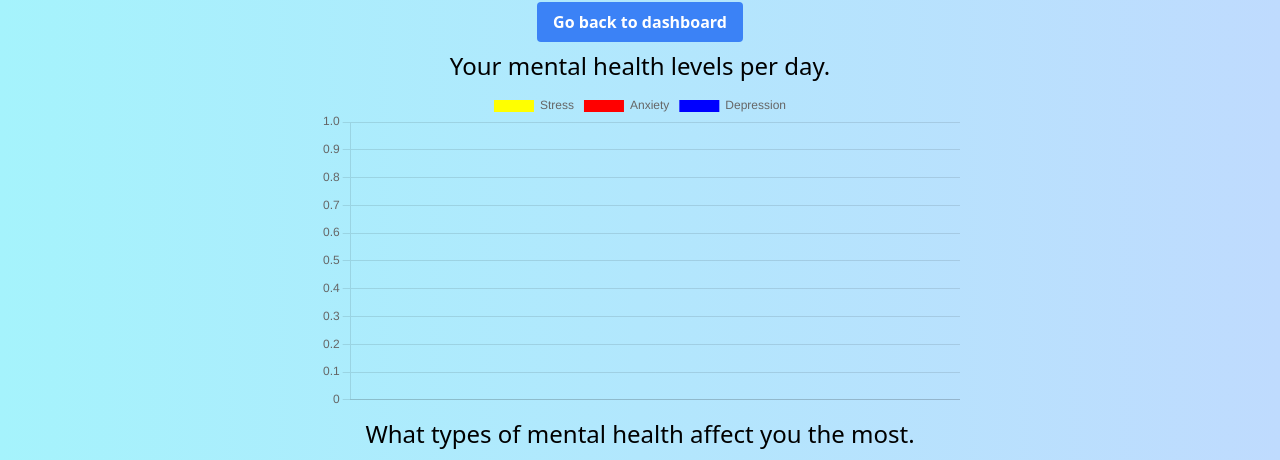
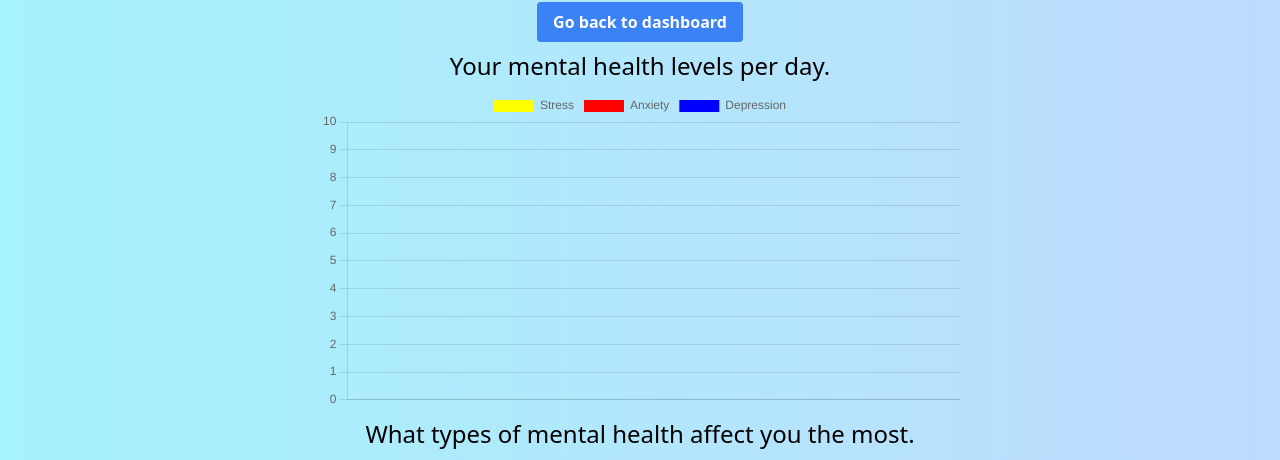
Before and after one commit to Nerds-Who-Code/Mental-Health-Tracker, a React (Create React App) app in the folder client/: page /entry-overview in a window 1280 px wide. Shown: the part 118-578 px from the top of the page. Built offline with nearby package versions, Linux system fonts and the light colour scheme; no server answers.

Commit message:
Y axis with max value at 10

```diff
--- a/client/src/components/EntryOverviewPage.js
+++ b/client/src/components/EntryOverviewPage.js
@@ -130,6 +130,8 @@ export default function EntryOverviewPage() {
     }
   })();
 
+
+
     //The bar chart data that displays in the bar chart
     const barChartLevelsData = {
       labels: entryToChartData.dates,
@@ -154,6 +156,16 @@ export default function EntryOverviewPage() {
         },
       ],
     };
+
+    //The Y Axis of the bar chart fixed at value 10 max
+    const options = {
+      scales: {
+        y: {
+          suggestedMin: 0,
+          suggestedMax: 10
+        }
+      }
+    }
 
     //The pie chart event data that displays in the pie chart
     const pieChartTypeData = {
@@ -205,7 +217,7 @@ export default function EntryOverviewPage() {
               </h2>
               <ErrorBoundary>
                 <div className="w-1/2">
-                  <Bar data={barChartLevelsData} />
+                  <Bar options={options} data={barChartLevelsData} />
                 </div>
               </ErrorBoundary>
               <h2
```
Also changed, not shown: package.json (+4 -3 lines), 2 other files (tests, documents, lock files or other folders).
